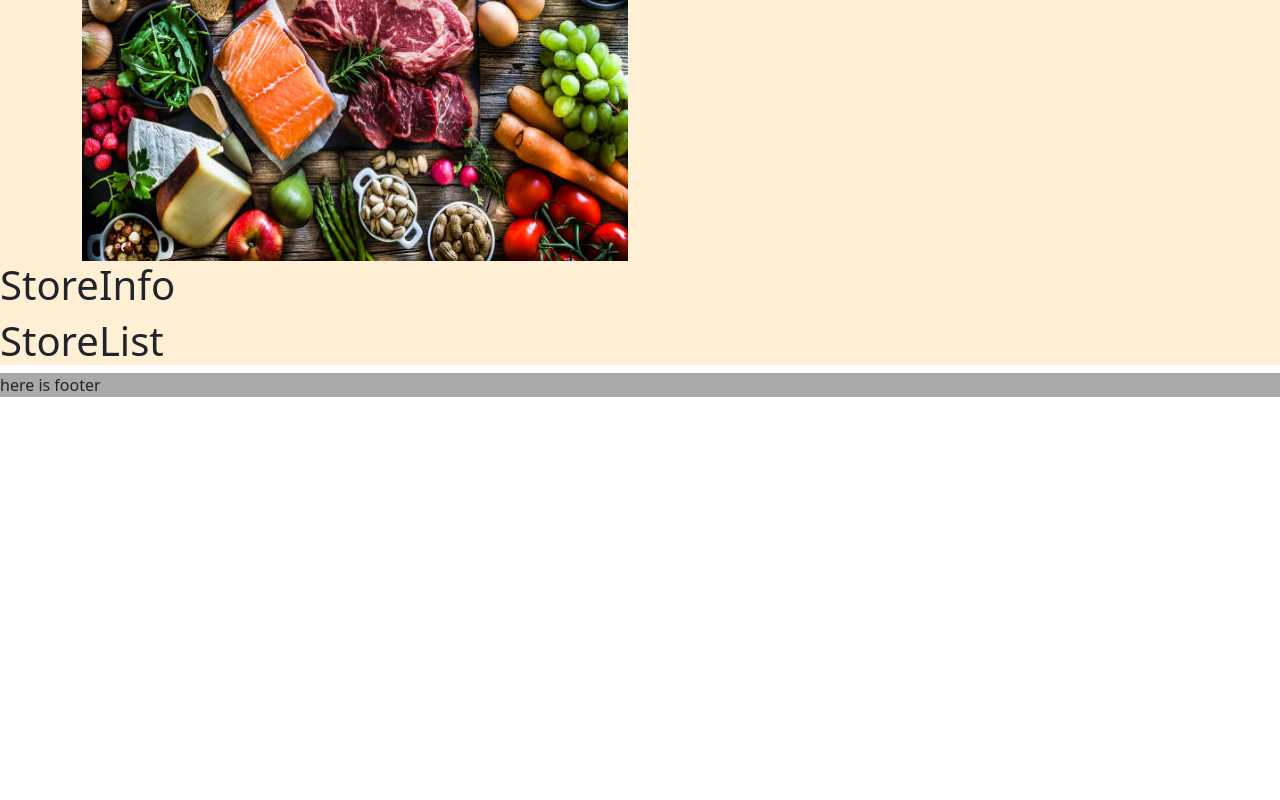
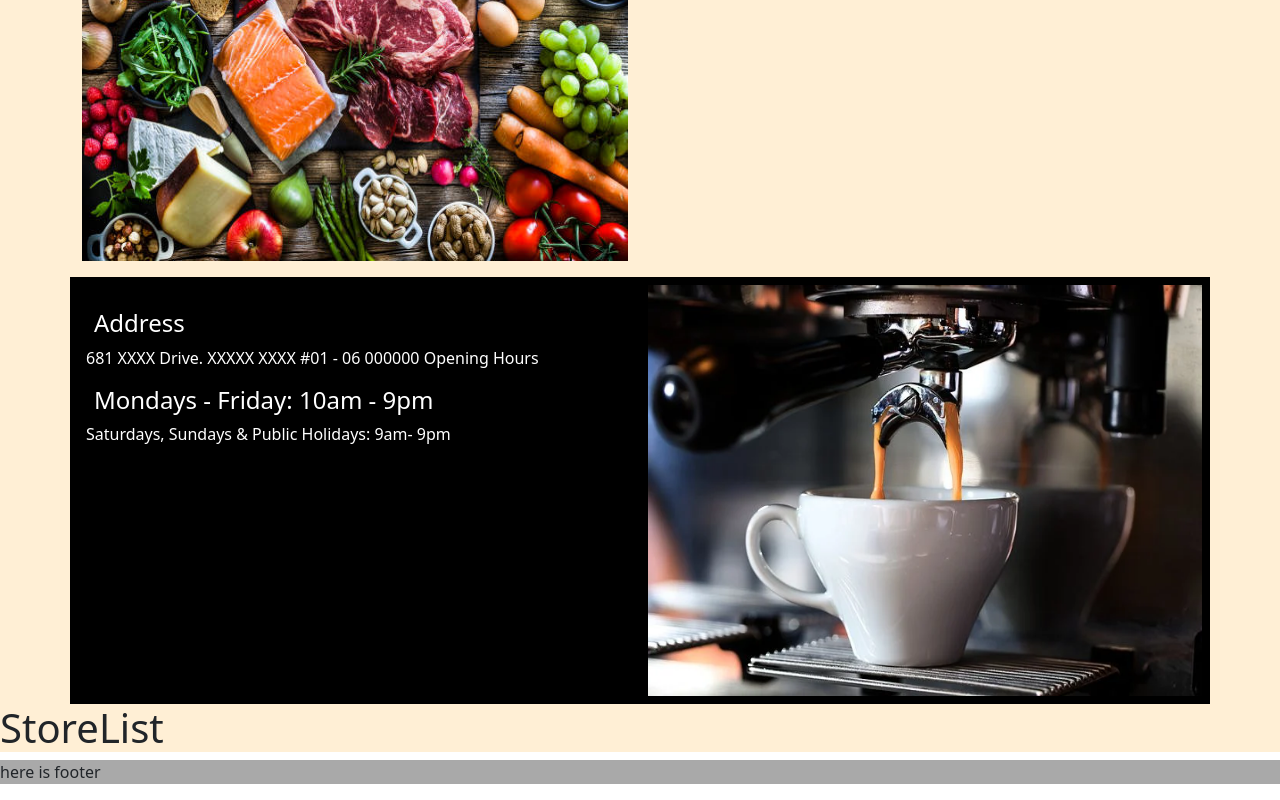
Before and after one commit to S-Takagawa1212/coding_advanced, a Next.js app: page / in a window 1280 px wide. Shown: the part 2290-3090 px from the top of the page. Before the commit the page ends 2703 px from the top, so only its background shows below. Built offline with nearby package versions, Linux system fonts and the light colour scheme.

Commit message:
feat(StoreInfo): コンポーネントを実装した

```diff
--- a/components/Main/StoreInfo/StoreInfo.tsx
+++ b/components/Main/StoreInfo/StoreInfo.tsx
@@ -1,7 +1,28 @@
-"use client"
+"use client";
+
+import Image from "next/image";
 
 export default function StoreInfo() {
-    return (
-        <h1>StoreInfo</h1>
-    );
+  return (
+    <div className="bg-black text-white container mt-3">
+      <div className="row">
+        <div className="col-12 p-3 col-md-6">
+          <h4 className="pt-3 ps-2">Address</h4>
+          <p>681 XXXX Drive. XXXXX XXXX #01 - 06 000000 Opening Hours</p>
+          <h4 className="ps-2">Mondays - Friday: 10am - 9pm</h4>
+          <p>Saturdays, Sundays & Public Holidays: 9am- 9pm</p>
+        </div>
+        <div className="col-md-6 p-0 p-mb-2">
+          <div className="ratio ratio-4x3">
+            <Image
+              src="/images/barista.jpg"
+              alt=""
+              fill
+              className="p-0 p-md-2"
+            />
+          </div>
+        </div>
+      </div>
+    </div>
+  );
 }
```
